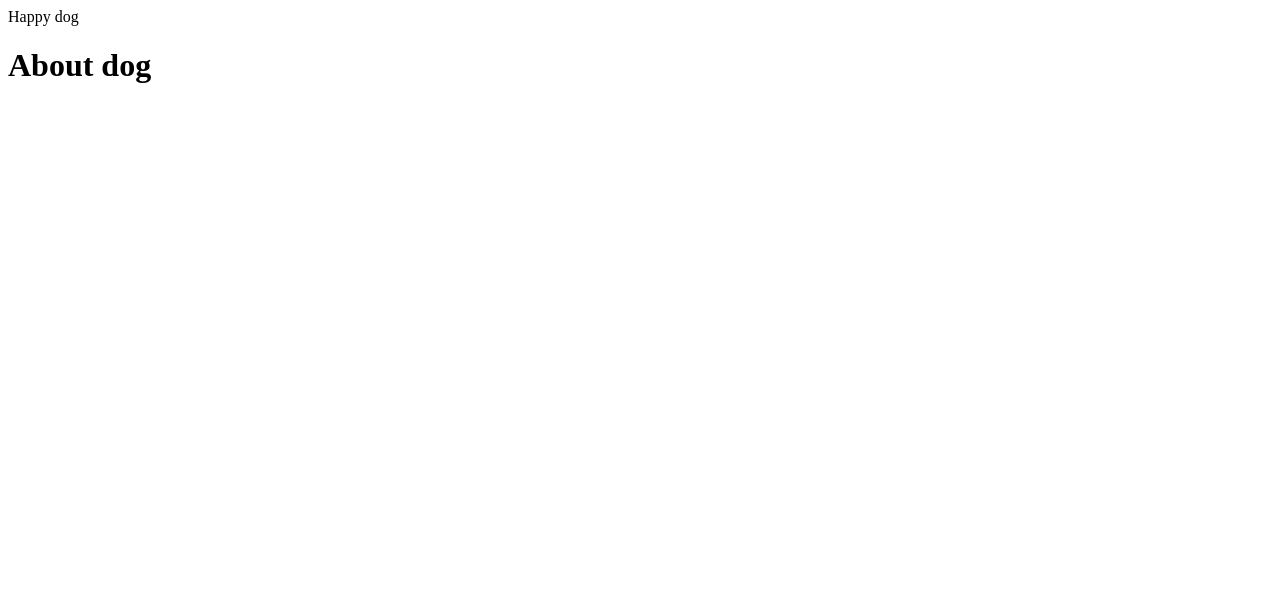
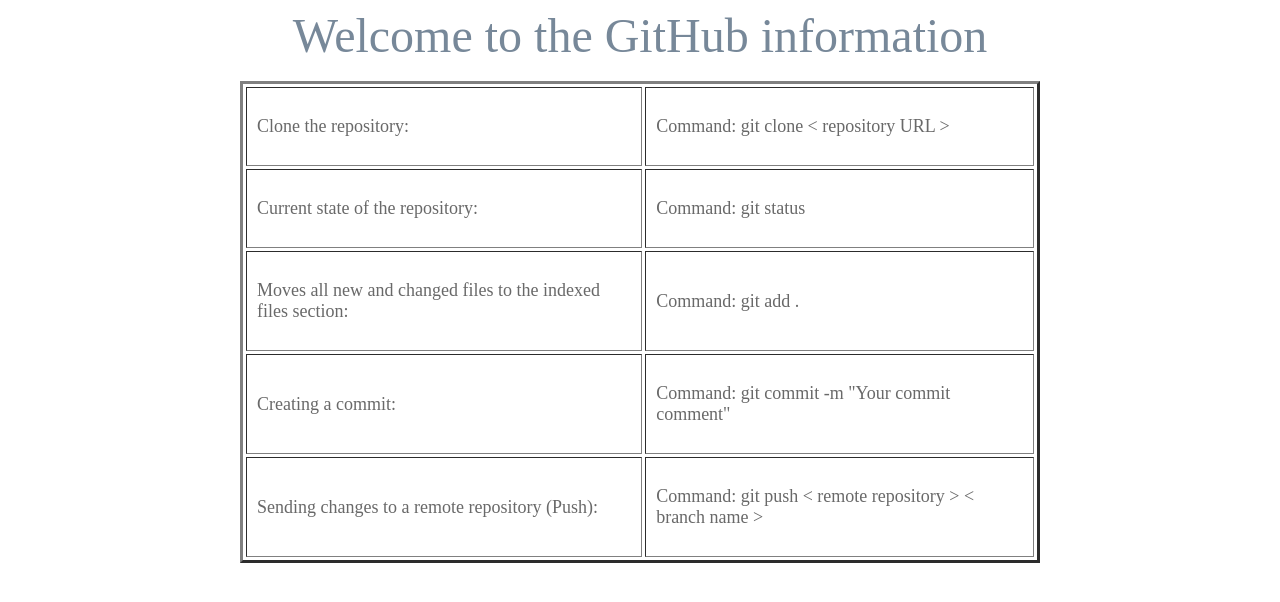
Before and after one commit to ZhannaVishenka/HW_4, a plain HTML site: page index.html in a window 1280 px wide. Drawn offline with Linux system fonts and the light colour scheme.

Commit message:
added several commands in index.html  that were considered in the lesson on working with the terminal

```diff
--- a/index.html
+++ b/index.html
@@ -6,8 +6,72 @@
     <title>HW_4</title>
 </head>
 <body>
-    <header>Happy dog
-        <h1>About dog</h1>
-    </header>
+    <center>
+        <font size="8" color="#778899">Welcome to the GitHub information</font>
+        <br>
+        <br>
+        <table border="3" cellpadding="10" cellspacing="3" width="800" style="border-collapse: separate;">
+            <tr>
+                <td>
+                <font size="4" color="#696969">
+                <p>Clone the repository:</p>
+                </font>
+                </td>
+                <td>
+                <font size="4" color="#696969">
+                <p>Command: git clone < repository URL ></p>
+                </font>
+                </td>
+            </tr>
+            <tr>
+                <td>
+                    <font size="4" color="#696969">
+                    <p>Current state of the repository:</p>
+                    </font>
+                </td>
+                <td>
+                    <font size="4" color="#696969">
+                    <p>Command: git status</p>
+                    </font>
+                </td>
+            </tr>
+            <tr>
+                <td>
+                <font size="4" color="#696969">
+                <p>Moves all new and changed files to the indexed files section:</p>
+                </font>
+                </td>
+                <td>
+                <font size="4" color="#696969">
+                <p>Command: git add .</p>
+                </font>
+                </td>
+            </tr>
+            <tr>
+                <td>
+                    <font size="4" color="#696969">
+                    <p>Creating a commit:</p>
+                    </font>
+                </td>
+                <td>
+                    <font size="4" color="#696969">
+                    <p>Command: git commit -m "Your commit comment"</p>
+                    </font>
+                </td>
+            </tr>
+            <tr>
+                <td>
+                    <font size="4" color="#696969">
+                    <p>Sending changes to a remote repository (Push):</p>
+                    </font>
+                </td>
+                <td>
+                    <font size="4" color="#696969">
+                    <p>Command: git push < remote repository > < branch name ></p>
+                    </font>
+                </td>
+            </tr>
+        </table>
+    </center>
 </body>
 </html>
```
